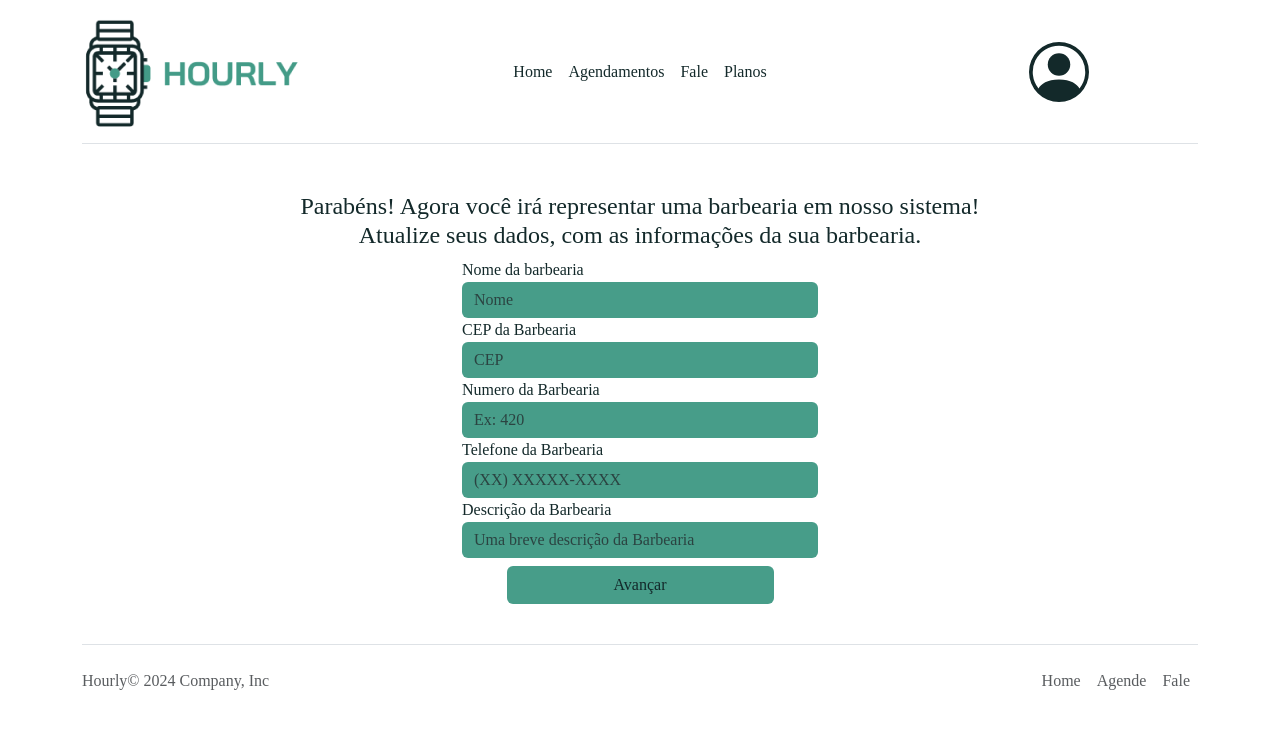
After one commit to Julio-Gabriell/Hourly, a PHP site: page /hourly/Dono/cadastro_barbearia.php in a window 1280 px wide. The commit adds this page. Shown: the top 729 px of the page. Run offline with PHP 8.4, Linux system fonts and the light colour scheme; some web fonts are replaced.

Commit message:
Primeira etapa do cadastro de barbearias (incompleto)

```diff
--- /dev/null
+++ b/Dono/cadastro_barbearia.php
@@ -0,0 +1,88 @@
+<?php
+
+include_once "topo.php";
+
+?>
+
+
+<div class="container mt-5">
+  <div class="row">
+    <h4 style="color: #13292A;" class="text-center">
+      Parabéns! Agora você irá representar uma barbearia em nosso sistema! <br>
+      Atualize seus dados, com as informações da sua barbearia.
+    </h4>
+    <div class="col-md-4 offset-md-4">
+      <div class="card-body">
+        <form method="post" action="proc_cadastro_barbearia.php" id="loginForm">
+          <div class="form-group">
+            <label for="nome_barbearia" style="color: #13292A;">Nome da barbearia</label>
+            <input type="text" name="nome_barbearia" required class="form-control"
+              style="color: #13292A; background-color:#479D89; outline: none; box-shadow: none; border: none;"
+              placeholder="Nome">
+          </div>
+          <div class="form-group">
+            <label for="cep" style="color: #13292A;">CEP da Barbearia</label>
+            <div class="input-group">
+              <input type="number" name="cep_barbearia" required class="form-control"
+                style="color: #13292A; background-color:#479D89;  outline: none; box-shadow: none; border: none;"
+                placeholder="CEP">
+            </div>
+          </div>
+          <div class="form-group">
+            <label for="num_barbearia" style="color: #13292A;">Numero da Barbearia</label>
+            <div class="input-group">
+              <input type="text" name="num_barbearia" required class="form-control"
+                style="color: #13292A; background-color:#479D89;  outline: none; box-shadow: none; border: none;"
+                placeholder="Ex: 420">
+            </div>
+          </div>
+          <div class="form-group">
+            <label for="tel_barbearia" style="color: #13292A;">Telefone da Barbearia</label>
+            <div class="input-group">
+              <input type="tel" id="tel_barbearia" name="tel_barbearia" pattern="\([0-9]{2}\) [0-9]{4,5}-[0-9]{4}"
+                required class="form-control"
+                style="color: #13292A; background-color:#479D89;  outline: none; box-shadow: none; border: none;"
+                placeholder="(XX) XXXXX-XXXX" maxlength="15">
+            </div>
+          </div>
+          <div class="form-group">
+            <label for="des_barbearia" style="color: #13292A;">Descrição da Barbearia</label>
+            <div class="input-group">
+              <input type="tel" name="des_barbearia" required class="form-control"
+                style="color: #13292A; background-color:#479D89;  outline: none; box-shadow: none; border: none;"
+                placeholder="Uma breve descrição da Barbearia">
+            </div>
+          </div>
+          <div class="d-flex justify-content-center">
+            <button type="submit" style="background-color:#479D89; color: #13292A;"
+              class="btn mt-2 d-flex justify-content-center w-75">Avançar</button>
+          </div>
+        </form>
+      </div>
+    </div>
+  </div>
+</div>
+<script>
+    document.getElementById('tel_barbearia').addEventListener('input', function (e) {
+        let input = e.target;
+        let value = input.value.replace(/\D/g, '');
+        let formattedValue = '';
+
+        if (value.length > 0) {
+            formattedValue = '(' + value.substring(0, 2);
+        }
+        if (value.length >= 3) {
+            formattedValue += ') ' + value.substring(2, 7);
+        }
+        if (value.length >= 8) {
+            formattedValue += '-' + value.substring(7, 11);
+        }
+
+        input.value = formattedValue;
+    });
+</script>
+<?php
+
+include_once "rodape.php";
+
+?>
```
Also changed, not shown: Dono/cadastro_barbearia2.php (added, +27 -0 lines), Dono/home_dono.php (+0 -22 lines), Dono/proc_cadastro_barbearia.php (added, +17 -0 lines).
